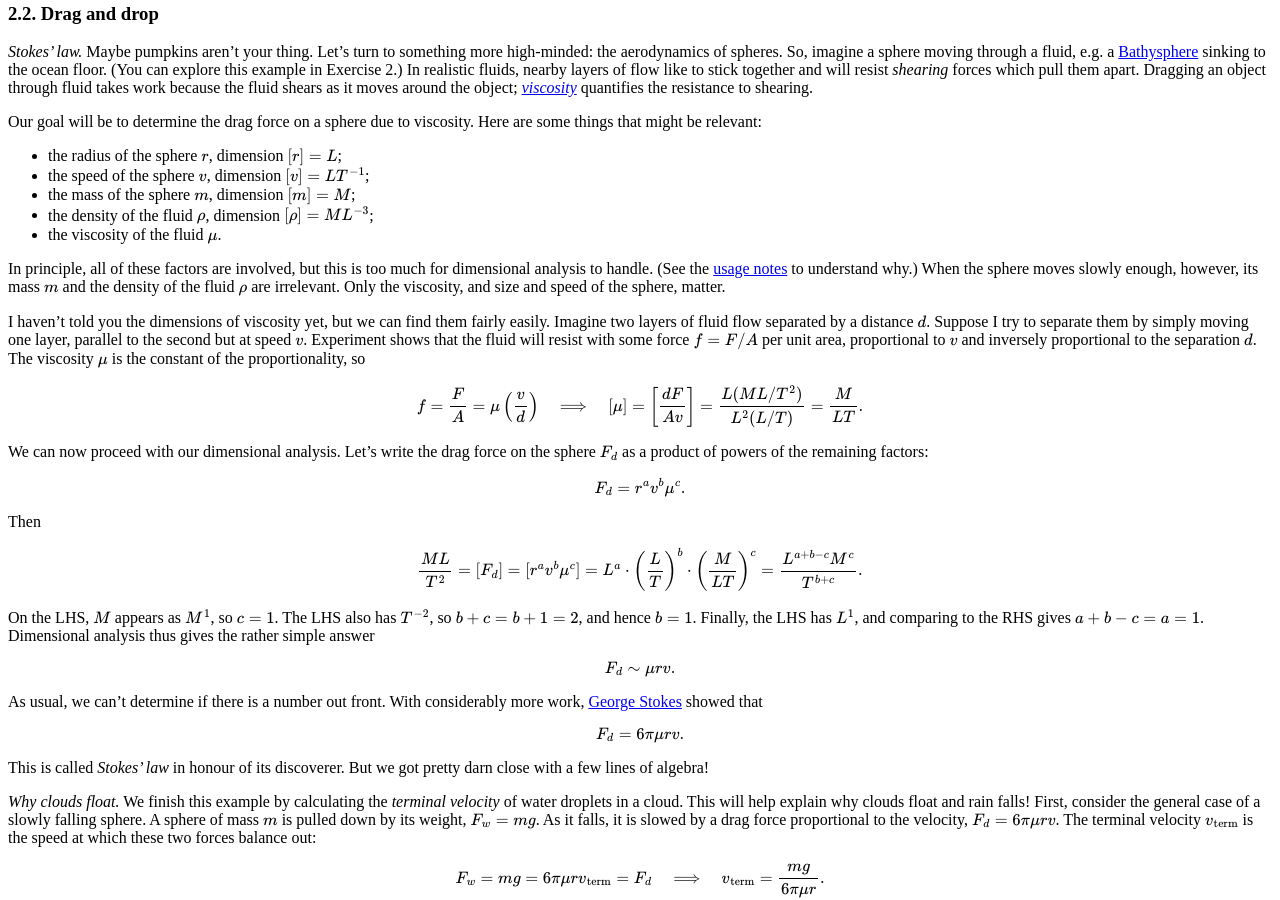
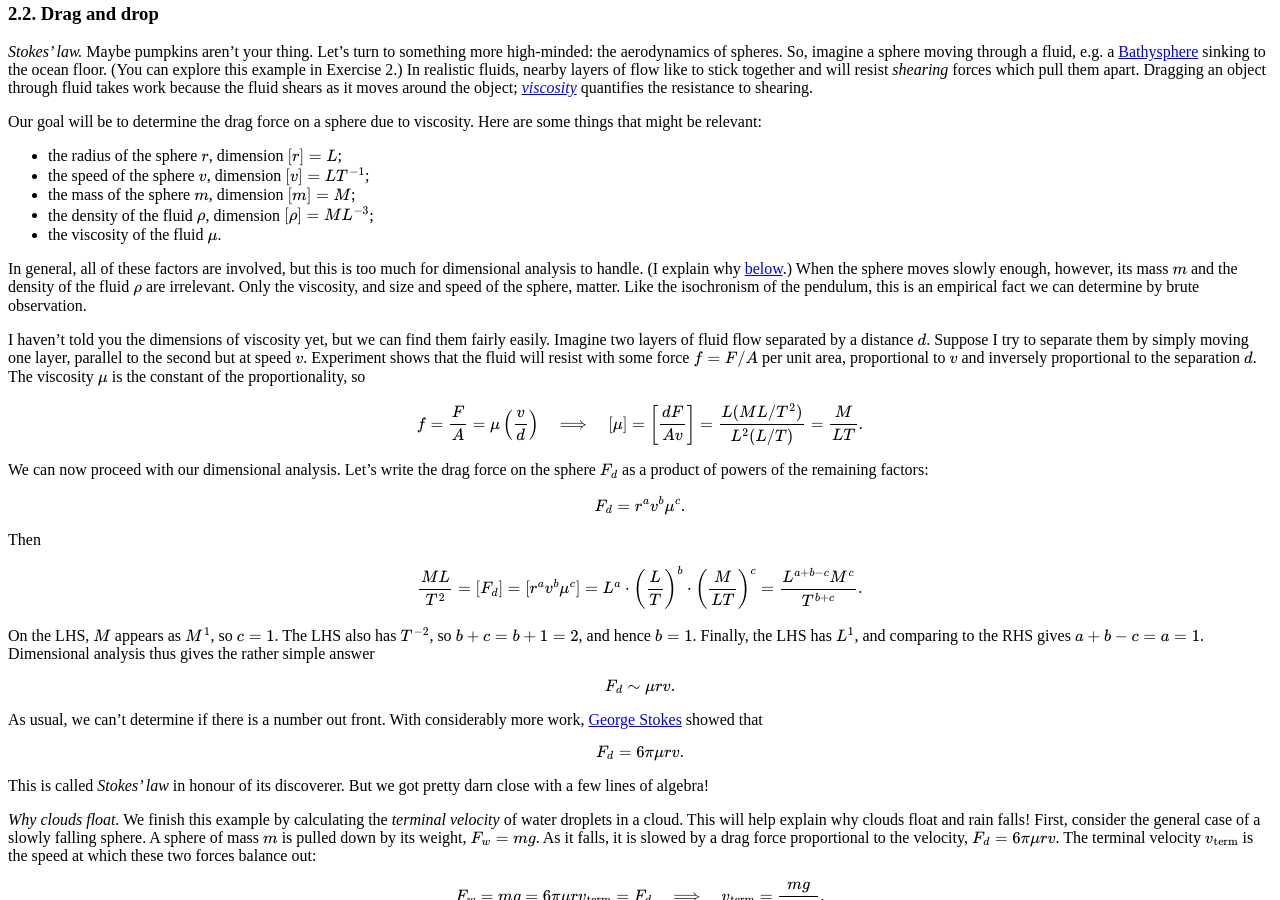
Before and after one commit to hapax/hapax.github.io, a Jekyll site: the page built from assets/simple-physics.md, in a window 1280 px wide and 900 px high, scrolled down 3126 px. Built offline with Jekyll 4.4.1, drawn with Linux system fonts in a browser that asks for light colours; our own code applies the rules of GitHub Pages for plain Markdown files; formulas are drawn with MathJax 3; a script that is not in the unit is left out.

Commit message:
Update simple-physics.md

```diff
--- a/assets/simple-physics.md
+++ b/assets/simple-physics.md
@@ -308,12 +308,14 @@
 - the density of the fluid $\rho$, dimension $[\rho] = ML^{-3}$;
 - the viscosity of the fluid $\mu$.
 
-In principle, all of these factors are involved, but this is too much
+In general, all of these factors are involved, but this is too much
 for dimensional analysis to handle.
-(See the <a href="#sec-2-4">usage notes</a> to understand why.)
+(I explain why <a href="#sec-2-4">below</a>.)
 When the sphere moves slowly enough, however, its mass $m$ and the
 density of the fluid $\rho$ are irrelevant.
 Only the viscosity, and size and speed of the sphere, matter.
+Like the isochronism of the pendulum, this is an empirical fact we can
+determine by brute observation.
 
 I haven't told you the dimensions of viscosity yet, but we can find
 them fairly easily.
```
